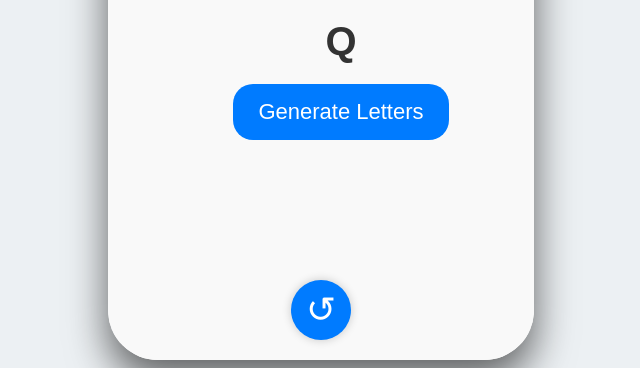
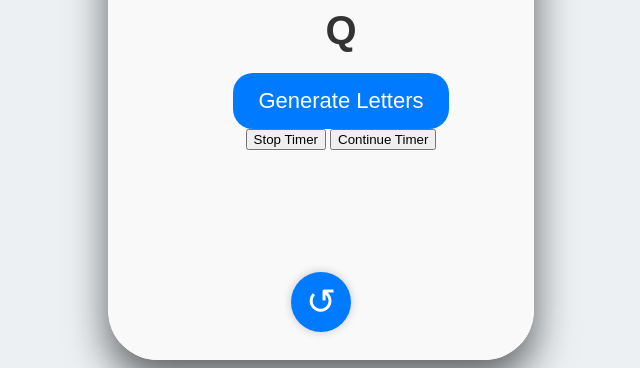
Before and after one commit to 1sakitaki1/1sakitaki1.github.io, a plain HTML site: page index.html in a window 1280 px wide. Shown: the part 448-816 px from the top of the page, without its empty margins (319-959 px from the left). Drawn offline with Linux system fonts and the light colour scheme.

Commit message:
Update index.html

```diff
--- a/index.html
+++ b/index.html
@@ -12,7 +12,16 @@
         <h1>Letter Generator</h1>
         <div id="question"></div>
         <div id="letter"></div>
-        <button id="generate-btn" onclick="generateRandomQuestion()">Generate Letters</button>
+        <div class="button-container">
+          <button id="generate-btn" onclick="startTimer()">Generate Letters</button>
+        </div>
+        <div class="timer-buttons">
+          <button id="stop-timer-btn" onclick="stopTimer()">Stop Timer</button>
+          <button id="continue-timer-btn" onclick="continueTimer()">Continue Timer</button>
+        </div>
+          </div>
+        </div>
+        <div id="timer">10</div>
       </div>
     </div>
     <button id="reset-btn" class="button" onclick="resetLetter()">&#8634;</button>
```
